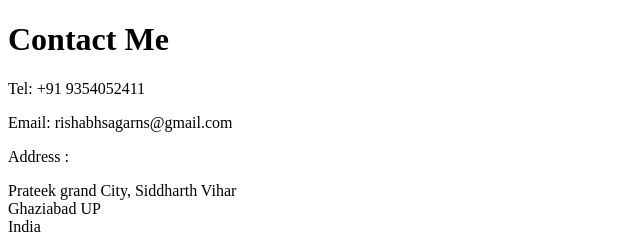
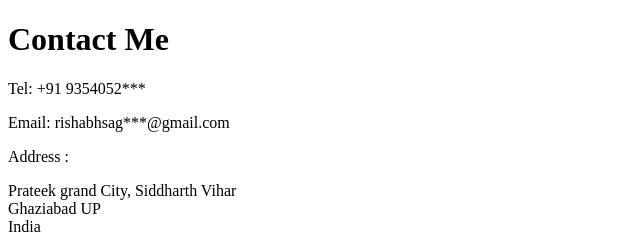
Before and after one commit to Rishabhsgr/html-resume, a plain HTML site: page public/contact.html in a window 1280 px wide. Shown: the full height of the page, 0-640 px from the left. Drawn offline with Linux system fonts and the light colour scheme.

Commit message:
Update contact.html

```diff
--- a/public/contact.html
+++ b/public/contact.html
@@ -5,8 +5,8 @@
 </head>
 <body>
 <h1>Contact Me</h1>
-<p>Tel: +91 9354052411</p>
-<p>Email: rishabhsagarns@gmail.com</p>
+<p>Tel: +91 9354052***</p>
+<p>Email: rishabhsag***@gmail.com</p>
 <p>Address :</p>
 <p>
   Prateek grand City, Siddharth Vihar<br />
```
